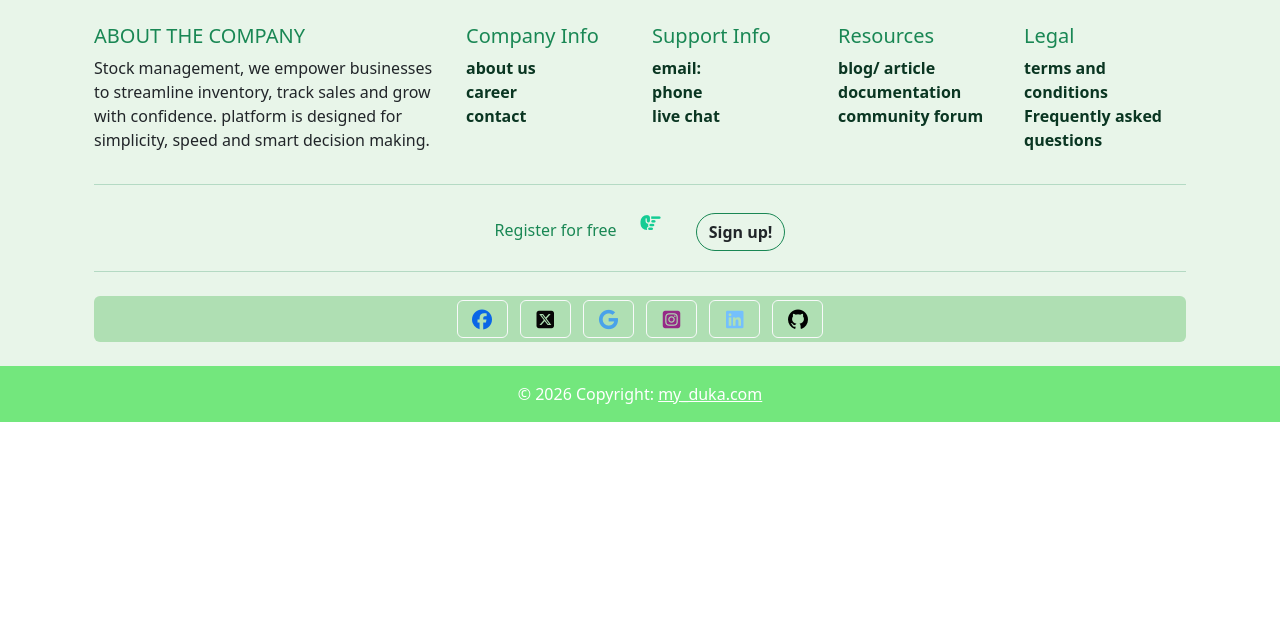
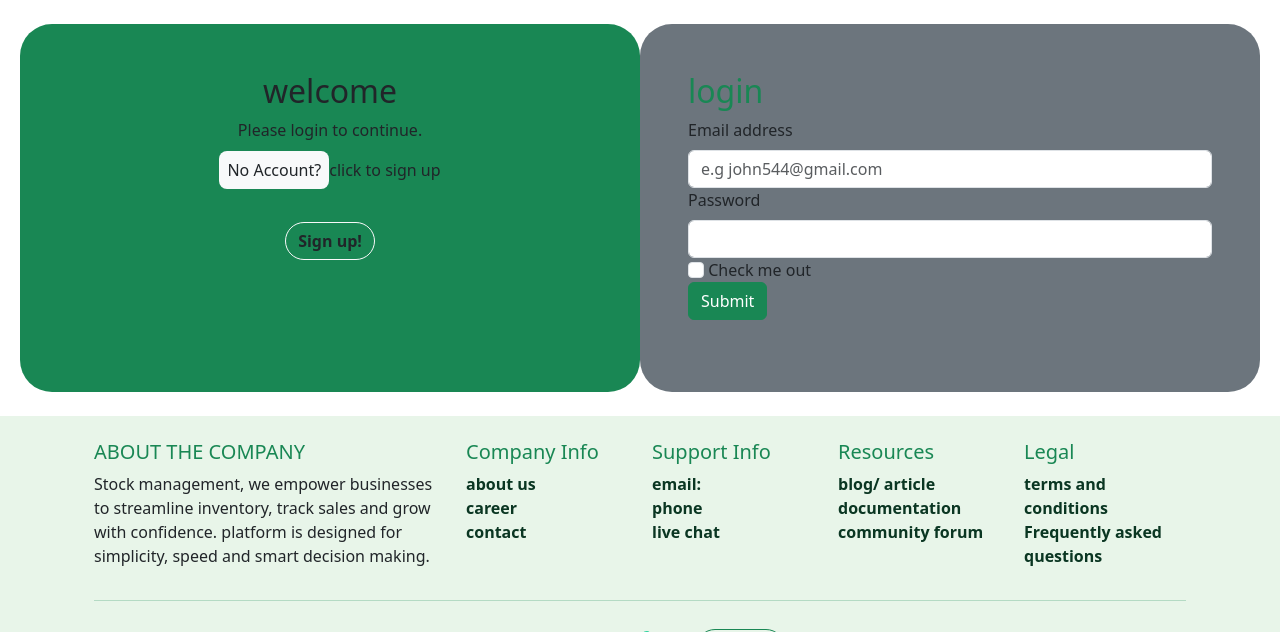
Before and after one commit to ghostayee/my-duka, a Flask app: page /login in a window 1280 px wide. Shown: the part 56-688 px from the top of the page. Before the commit the page ends 478 px from the top, so only its background shows below. Run offline with Flask 3, Linux system fonts and the light colour scheme; some libraries are stand-ins or nearby versions.

Commit message:
login render template

```diff
--- a/templates/dashboard.html
+++ b/templates/dashboard.html
@@ -1 +1,2 @@
 {% extends 'base.html' %}
+{% block title %} board {% endblock %}
--- a/templates/login.html
+++ b/templates/login.html
@@ -1 +1,29 @@
 {% extends 'base.html' %}
+{% block title %} login part {% endblock %}
+{% block content %}
+<div class="cointainer m-4 ">
+    <div class="row g-2">
+        <div class="col-md-6 p-5 bg-success rounded-5 text-center">
+            <h2>welcome</h2>
+            <p>Please login to continue.</p>
+            <p><span class="bg-light rounded-3 p-2">No Account?</span>click to sign up </p>
+            <button type="button" class="btn btn-outline-light text-dark rounded-5 fw-bold mt-4">Sign
+                up!</button>
+        </div>
+        <div class="col-md-6 p-5 bg-secondary rounded-5">
+            <h2 class="text-success">login</h2>
+            <form action="">
+                <label for="exampleInputEmail1" class="form-label">Email address</label>
+                <input type="email" placeholder="e.g john544@gmail.com" class="form-control" id="exampleInputEmail1"
+                    aria-describedby="emailHelp">
+                <label for="exampleInputPassword1" class="form-label">Password</label>
+                <input type="password" class="form-control" id="exampleInputPassword1">
+                <input type="checkbox" class="form-check-input" id="exampleCheck1">
+                <label class="form-check-label" for="exampleCheck1">Check me out</label><br>
+                <button type="submit" class="btn btn-success mb-4">Submit</button>
+            </form>
+        </div>
+    </div>
+</div>
+
+{% endblock %}
--- a/templates/register.html
+++ b/templates/register.html
@@ -1 +1,2 @@
 {% extends 'base.html' %}
+{% block title %} Register part {% endblock %}
```
Also changed, not shown: templates/products.html (+14 -0 lines), templates/sales.html (+8 -1 lines), templates/mirror.html (added).
